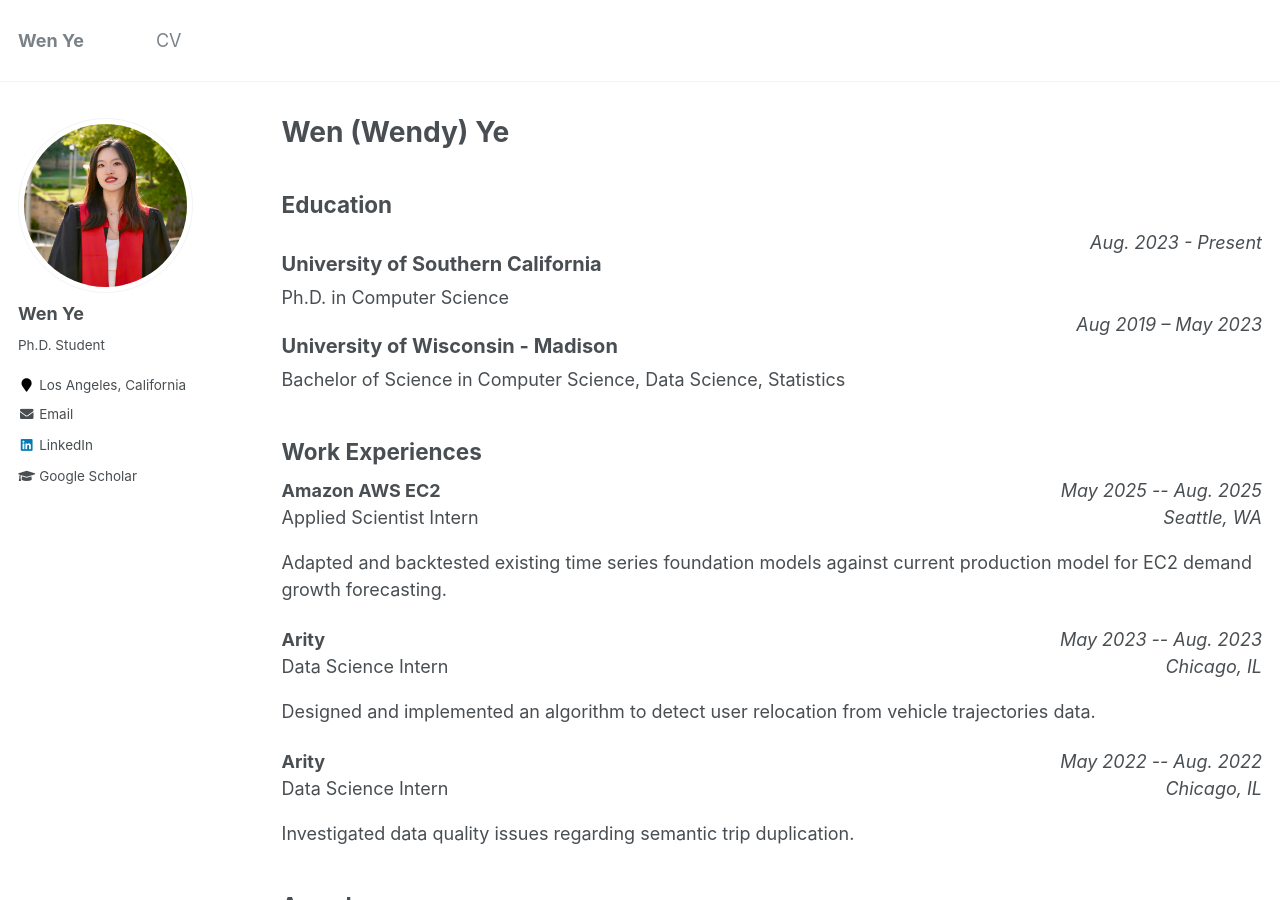
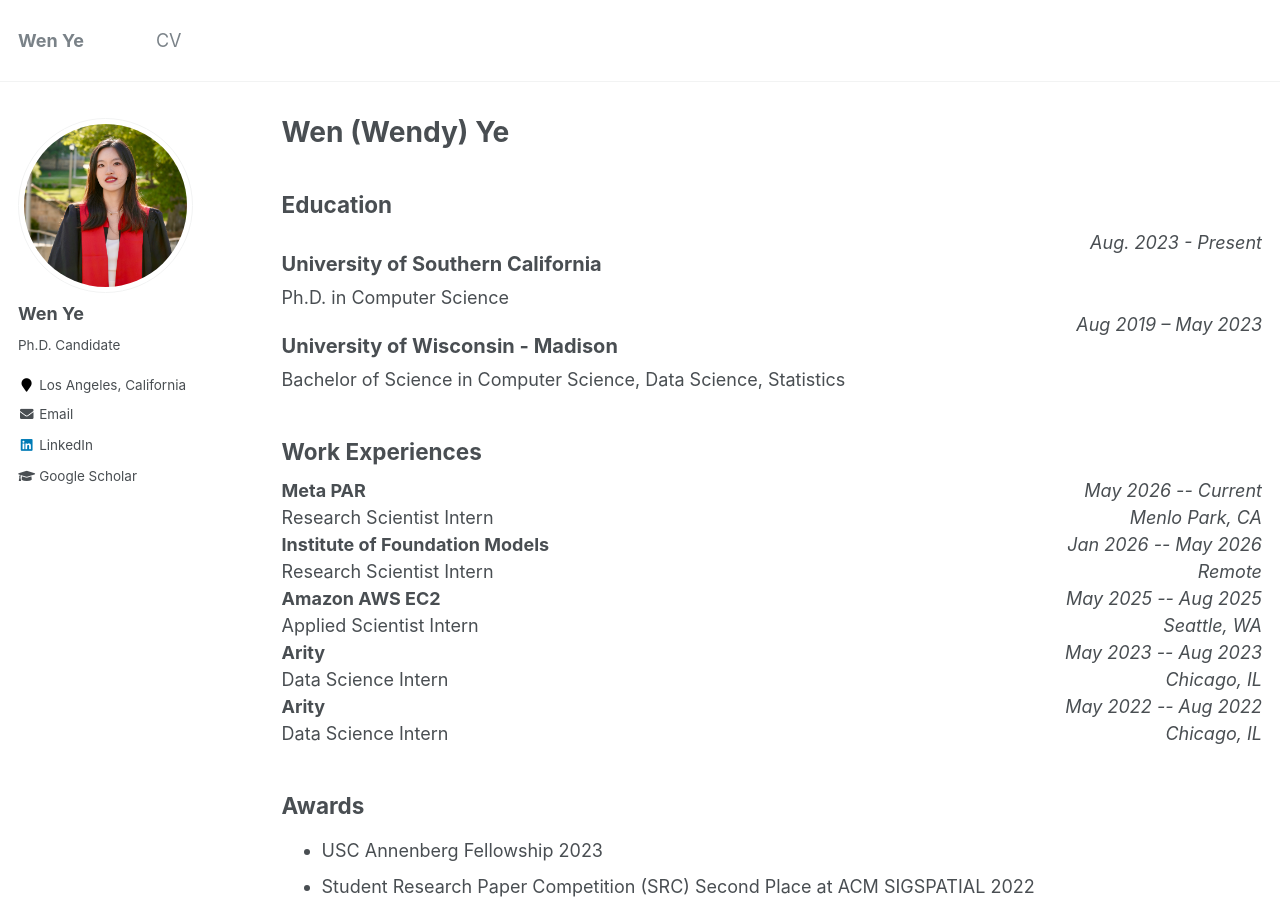
Before and after one commit to wen-ye-xwz/wen-ye-xwz.github.io, a Jekyll site: the page built from _pages/cv.md, in a window 1280 px wide and 900 px high. Built offline with Jekyll 4.4.1, drawn with Linux system fonts in a browser that asks for light colours.

Commit message:
cv update

```diff
--- a/_config.yml
+++ b/_config.yml
@@ -85,7 +85,7 @@ analytics:
 author:
   name             : "Wen Ye"
   avatar           : "profile.jpg"
-  bio              : "Ph.D. Student "
+  bio              : "Ph.D. Candidate "
   location         : "Los Angeles, California"
   employer         :
   pubmed           : # "https://www.ncbi.nlm.nih.gov/pubmed/?term=john+snow"
--- a/_pages/cv.md
+++ b/_pages/cv.md
@@ -31,34 +31,55 @@ redirect_from:
 
 ## Work Experiences
 <div style='display: flex; justify-content: space-between;'>
+	<p style='margin:0px'><b>Meta PAR</b></p>
+	<i>May 2026 -- Current</i>
+</div>
+<div style='display:flex; justify-content:space-between;'>
+<p style='margin:0px'>Research Scientist Intern</p>
+<i>Menlo Park, CA</i>
+</div>
+
+
+
+<div style='display: flex; justify-content: space-between;'>
+	<p style='margin:0px'><b>Institute of Foundation Models</b></p>
+	<i>Jan 2026 -- May 2026</i>
+</div>
+<div style='display:flex; justify-content:space-between;'>
+<p style='margin:0px'>Research Scientist Intern</p>
+<i>Remote</i>
+</div>
+
+
+<div style='display: flex; justify-content: space-between;'>
 	<p style='margin:0px'><b>Amazon AWS EC2</b></p>
-	<i>May 2025 -- Aug. 2025</i>
+	<i>May 2025 -- Aug 2025</i>
 </div>
 <div style='display:flex; justify-content:space-between;'>
 <p style='margin:0px'>Applied Scientist Intern</p>
 <i>Seattle, WA</i>
 </div>
-Adapted and backtested existing time series foundation models against current production model for EC2 demand growth forecasting.
+
 
 <div style='display: flex; justify-content: space-between;'>
 	<p style='margin:0px'><b>Arity</b></p>
-	<i>May 2023 -- Aug. 2023</i>
+	<i>May 2023 -- Aug 2023</i>
 </div>
 <div style='display:flex; justify-content:space-between;'>
 <p style='margin:0px'>Data Science Intern</p>
 <i>Chicago, IL</i>
 </div>
-Designed and implemented an algorithm to detect user relocation from vehicle trajectories data.
+
 
 <div style='display: flex; justify-content: space-between;'>
 	<p style='margin:0px'><b>Arity</b></p>
-	<i>May 2022 -- Aug. 2022</i>
+	<i>May 2022 -- Aug 2022</i>
 </div>
 <div style='display:flex; justify-content:space-between;'>
 <p style='margin:0px'>Data Science Intern</p>
 <i>Chicago, IL</i>
 </div>
-Investigated data quality issues regarding semantic trip duplication.
+
 
 ## Awards
 - USC Annenberg Fellowship 2023
```
Also changed, not shown: _pages/about.md (+1 -1 lines).
